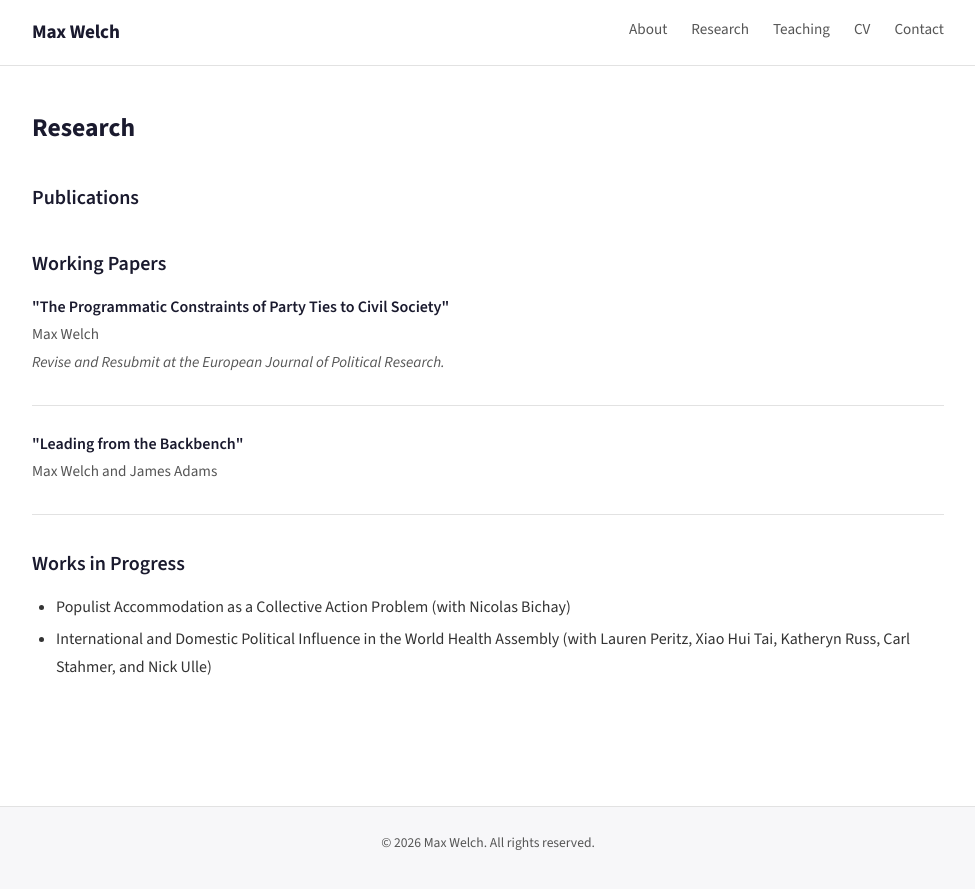
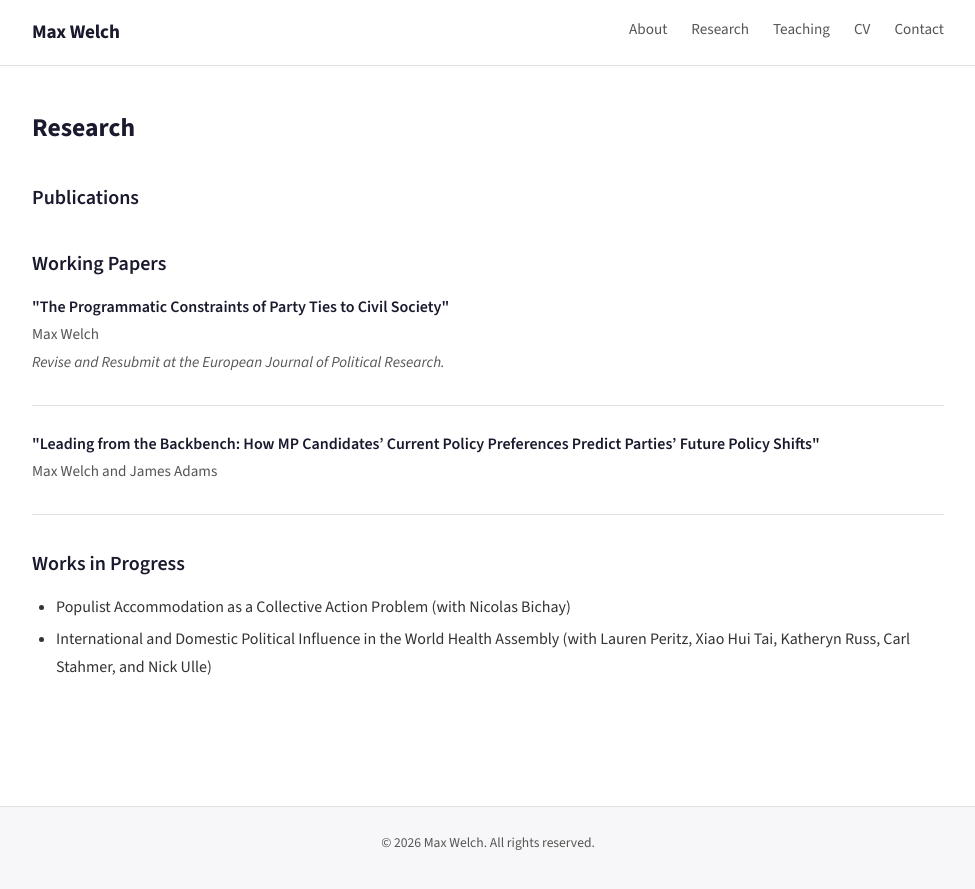
Before and after one commit to max-f-welch/max-f-welch.github.io, a Jekyll site: the page built from research.md, in a window 1280 px wide. Shown: the top 889 px of the page, without its empty margins (152-1127 px from the left). Built offline with Jekyll 4.4.1, drawn with Linux system fonts in a browser that asks for light colours.

Commit message:
Update research.md

```diff
--- a/research.md
+++ b/research.md
@@ -32,7 +32,8 @@ title: Research
 </div>
 
 <div class="pub-entry">
-  <span class="pub-title">"Leading from the Backbench"</span><br>
+  <span class="pub-title">"Leading from the Backbench: How MP Candidates’ Current Policy Preferences Predict Parties’ Future
+Policy Shifts"</span><br>
   <span class="pub-authors">Max Welch and James Adams</span><br>
   <!-- <span class="pub-venue">Under review.</span> -->
   <div class="pub-links">
@@ -45,4 +46,4 @@ title: Research
 
 ## Works in Progress
 - Populist Accommodation as a Collective Action Problem (with Nicolas Bichay)
-- International and Domestic Political Influence in the World Health Assembly (with Lauren Peritz, Xiao Hui Tai, Katheryn Russ,  Carl Stahmer, and Nick Ulle)
+- International and Domestic Political Influence in the World Health Assembly (with Lauren Peritz, Xiao Hui Tai, Katheryn Russ, Carl Stahmer, and Nick Ulle)
```
